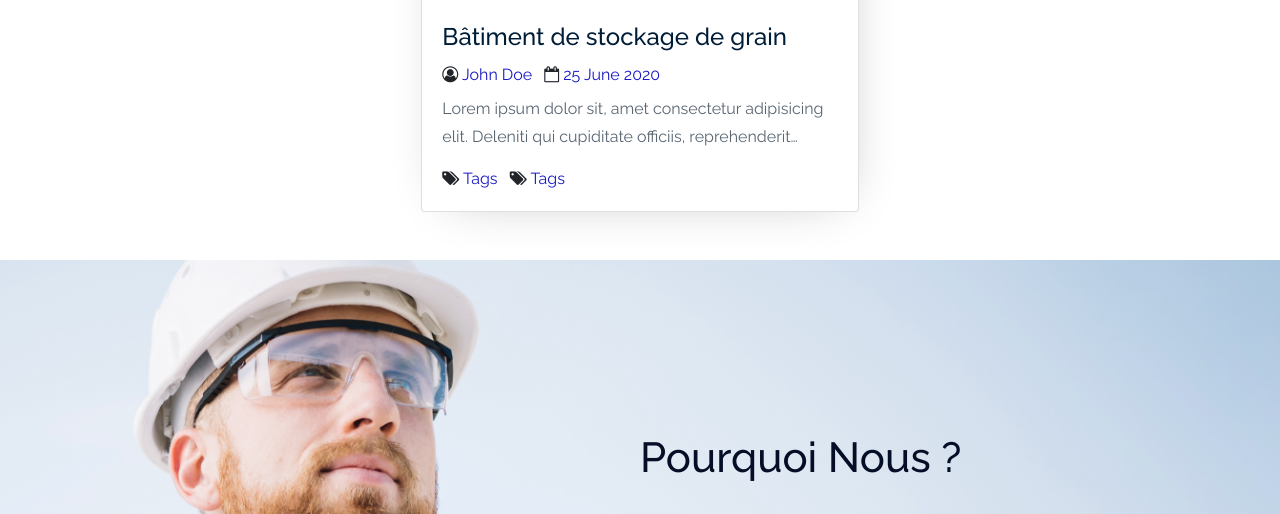
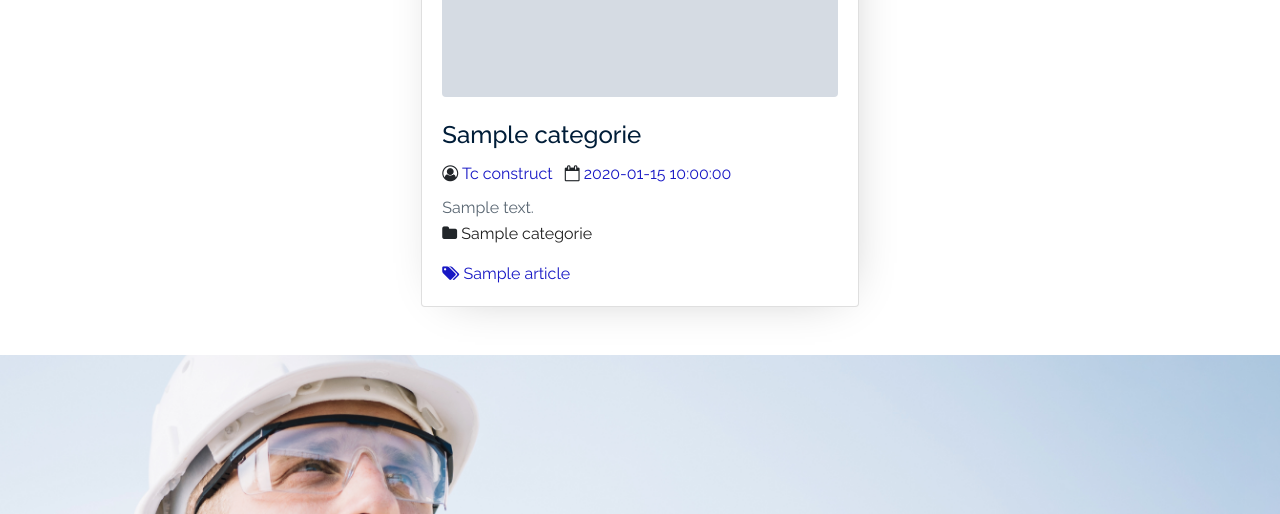
Before and after one commit to Eldryr62570/tcconstruct, a PHP site: page /actualite.php in a window 1280 px wide. Shown: the part 771-1285 px from the top of the page. Run offline with PHP 8.4, Linux system fonts and the light colour scheme; tables that the repository leaves empty or names only in its code hold one stand-in row (values such as "Sample post"); grey boxes marked "Sample" are stand-in pictures.

Commit message:
Front et back acticles

```diff
--- a/actualite.php
+++ b/actualite.php
@@ -1,3 +1,6 @@
+<?php
+    require("db/readArticle.php");
+?>
 <!DOCTYPE html>
 <html lang="en">
 
@@ -38,41 +41,50 @@
     <!-- Actualite affichage -->
     <div class="container-fluid  height_actu">
         <div class="row justify-content-center mx-0">
+            <?php foreach ($articles as $article){ ?>
             <div class="col-md-5 px-5 mt-5 flex-row d-flex justify-content-center">
                 <!-- Cards actu -->
                 <div class="card">
                     <div class="card-body">
-                        <img src="https://picsum.photos/1000/500" class="img-fluid rounded" alt="Image title">
-                        <h5 class="card-title">Bâtiment de stockage de grain</h5>
+                        <img src="<?php echo $article["imgp_article"]?>" class="img-fluid rounded" alt="Image title">
+                        <h5 class="card-title"><?php echo $article["titre_article"]?></h5>
                         <ul class="post-meta list-inline pb-2">
                             <li class="list-inline-item">
-                                <i class="fa fa-user-circle-o"></i> <a href="#">John Doe</a>
+                                <i class="fa fa-user-circle-o"></i> <a href="#">Tc construct</a>
                             </li>
                             <li class="list-inline-item">
-                                <i class="fa fa-calendar-o"></i> <a href="#">25 June 2020</a>
+                                <i class="fa fa-calendar-o"></i> <a href="#"><?php echo $article["date_article"]?></a>
                             </li>
                         </ul>
-                        <p class="card-text">Lorem ipsum dolor sit, amet consectetur adipisicing elit. Deleniti qui
-                            cupiditate officiis, reprehenderit pariatur enim, necessitatibus sit harum provident, earum
-                            eius doloremque modi vero ratione sapiente. Voluptates, id vero quam repellendus incidunt
-                            enim commodi magnam omnis, adipisci minima a quisquam quaerat modi. Distinctio cumque
-                            eveniet harum quaerat, in aliquam eaque!</p>
+                        <p class="card-text"><?php echo $article["contenu_article"]?></p>
+                        <i class="fa fa-folder"></i><a href="#">
+                            <?php foreach($categories as $categorie){
+                                    if($categorie["id_article"] == $article["id_article"]){
+                            ?>
+                            <?php echo $categorie["nom_categorie"]?>
+
+                            <?php }
+                            }?>
                         <ul class="post-meta list-inline pt-3">
                             <li class="list-inline-item">
-                                <i class="fa fa-tags"></i> <a href="#">Tags</a>
+                            <i class="fa fa-tags"></i>
+                            <?php foreach($tagJoin as $tag){
+                                    if($tag["id_article"] == $article["id_article"]){
+                                ?>
+                                 <a href="#"><?php echo $tag["nom_tag"]." &nbsp "?></a>
+                            <?php }
+                            }?>
                             </li>
-                            <li class="list-inline-item">
-                                <i class="fa fa-tags"></i> <a href="#">Tags</a>
-                            </li>
-
                         </ul>
                     </div>
                 </div>
             </div>
-            <div class="w-100 d-md-none"></div>
-
-
-
+            <?php if ($i%2 == 0) {?>
+            <div class="w-100 "></div>
+            <?php }else{?>
+                <div class="w-100 d-md-none"></div>
+                <?php }?>
+            <?php $i++;} ?>
         </div>
 
 
--- /dev/null
+++ b/db/readArticle.php
@@ -0,0 +1,25 @@
+<?php
+    require("connectdb.php");
+    $sqlRequest = "SELECT possede.id_article,nom_tag FROM article
+    INNER JOIN possede ON article.id_article = possede.id_article
+    INNER JOIN tag ON tag.id_tag = possede.id_tag";
+
+    $pdoStat = $dbh -> prepare($sqlRequest);
+    $pdoStat->execute();
+    $tagJoin = $pdoStat->fetchAll(PDO::FETCH_ASSOC);
+
+
+    $sqlRequest = "SELECT * FROM article INNER JOIN categorie ON article.id_categorie = categorie.id_categorie";
+    $pdoStat = $dbh -> prepare($sqlRequest);
+    $pdoStat->execute();
+    $articles = $pdoStat->fetchAll(PDO::FETCH_ASSOC);
+
+    $sqlRequest = "SELECT id_article, nom_categorie FROM categorie c,article a WHERE a.id_categorie = c.id_categorie";
+    $pdoStat = $dbh -> prepare($sqlRequest);
+    $pdoStat->execute();
+    $categories = $pdoStat->fetchAll(PDO::FETCH_ASSOC);
+
+
+    $i = 1;
+
+?>
```
